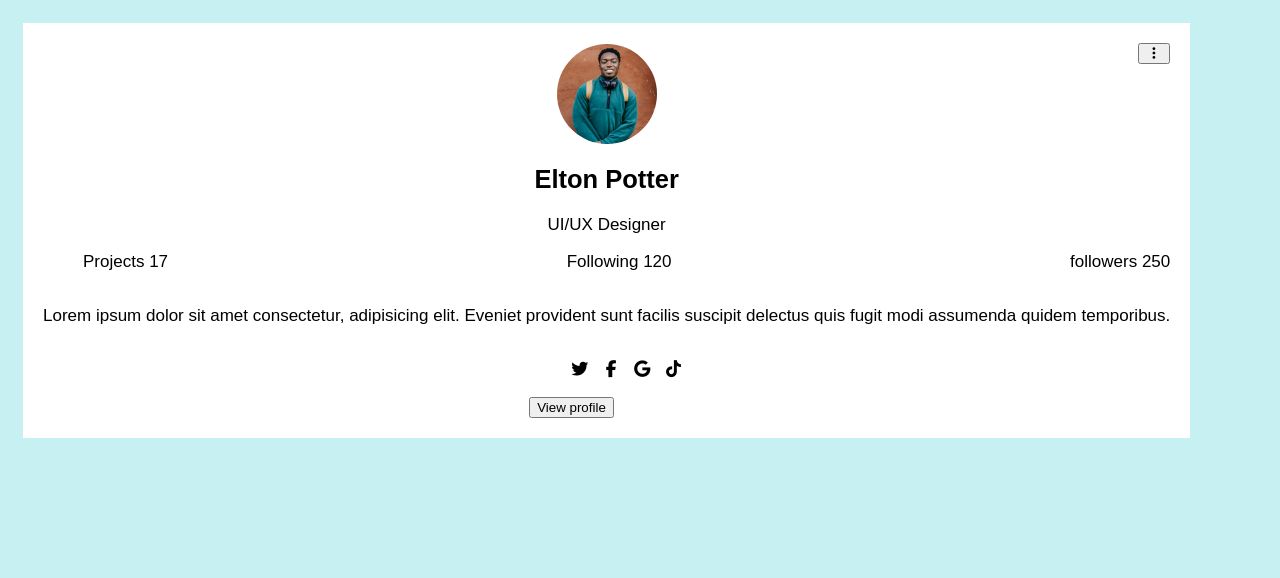
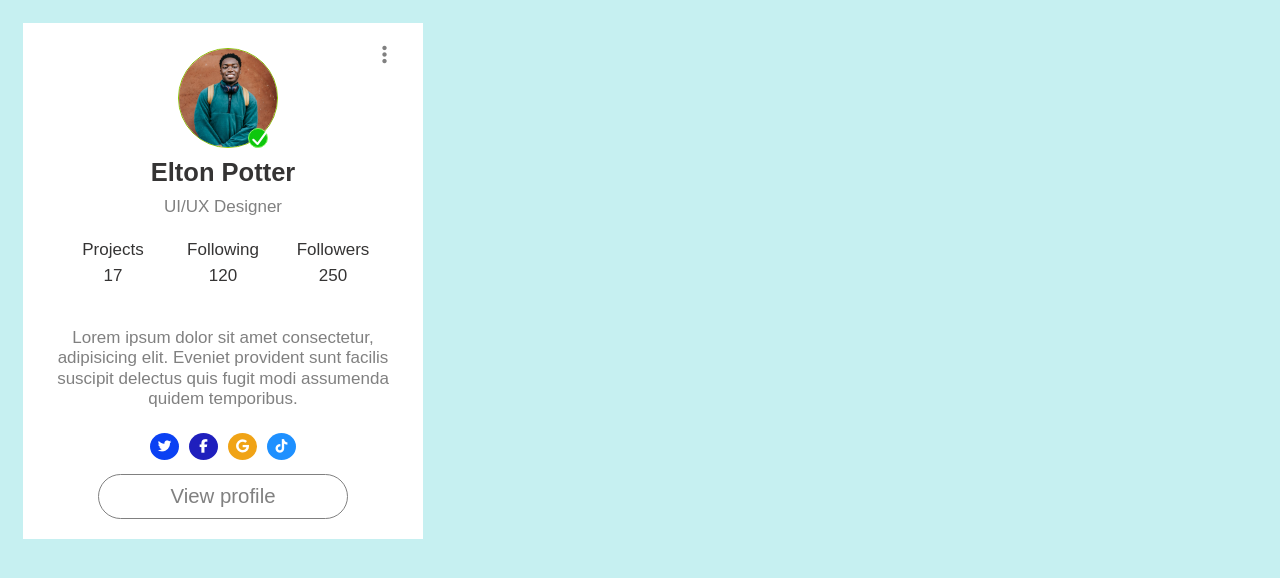
Before and after one commit to coolulka84-lab/CSS.-Flex-User-Card, a plain HTML site: page index.html in a window 1280 px wide. Drawn offline with Linux system fonts and the light colour scheme.

Commit message:
Add all styles

```diff
--- a/ACCETS/CSS/style.css
+++ b/ACCETS/CSS/style.css
@@ -4,11 +4,14 @@
 
 html {
   font-size: 17px;
+  color: gray;
+  --user-photo-size: 100px;
 }
 
 body {
   padding: 15px;
   display: flex;
+  flex-wrap: wrap;
   background-color: rgb(198, 240, 241);
   font-family: Arial, Helvetica, sans-serif;
 }
@@ -18,28 +21,70 @@ body {
   display: flex;
   flex-direction: column;
   align-items: center;
+  flex-basis: 300px;
+  min-width: 260px;
+  flex-grow: 1;
+  max-width: 400px;
 }
 
 .editBtn {
   align-self: flex-end;
+  border: none;
+  background-color: transparent;
+  color: gray;
+  font-size: 20px;
+}
+
+.editBtn:hover {
+  cursor: pointer;
 }
 
 .userImg {
-  width: 100px;
-  height: 100px;
+  width: var(--user-photo-size);
+  height: var(--user-photo-size);
   border-radius: 50%;
   object-fit: cover;
   margin-top: -20px;
+  border: 1px solid rgb(136, 194, 0);
+}
+
+.userName {
+  font-size: 1.5rem;
+  color: rgb(53, 52, 52);
+  margin: 10px;
+}
+.userJob {
+  font-size: 1rem;
+  margin: 0.4em;
+  margin: 0;
 }
 .userDescription {
   text-align: center;
+  padding-top: 10px;
+  margin: 10px;
+  line-height: 1.2;
 }
 
 .statistics {
   display: flex;
+  justify-content: space-between;
   list-style-type: none;
-  justify-content: space-between;
-  align-self: stretch;
+  color: rgb(53, 52, 52);
+  margin-top: 20px;
+  margin-bottom: 20px;
+  padding-left: 0;
+  gap: 30px;
+}
+
+.userStatistic {
+  display: flex;
+  width: 80px;
+  text-align: center;
+  line-height: 1.5;
+}
+
+.cardFooter {
+  margin-top: auto;
 }
 
 .sosialLinks {
@@ -47,14 +92,67 @@ body {
   list-style-type: none;
   justify-content: center;
   gap: 10px;
+  padding-left: 0;
+  color: white;
+  font-size: 0.8rem;
 }
 
-.cardFooter {
+.sosialLinkItem1 {
+  background-color: rgb(11, 65, 243);
+  border-radius: 50%;
+  padding: 6px;
 }
 
-.sosialLinkItem {
+.sosialLinkItem2 {
+  background-color: rgb(31, 31, 189);
+  border-radius: 50%;
+  padding: 6px;
 }
 
-.profile {
+.sosialLinkItem3 {
+  background-color: rgb(240, 163, 22);
+  border-radius: 50%;
+  padding: 6px;
+}
 
+.sosialLinkItem4 {
+  background-color: dodgerblue;
+  border-radius: 50%;
+  padding: 6px;
 }
+
+.checkmark {
+  display: flex;
+  width: 20px;
+  height: 20px;
+  color: white;
+  font-size: 1rem;
+  background-color: rgb(13, 199, 13);
+  border: 1px solid rgb(136, 245, 103);
+  border-radius: 50%;
+  flex-direction: column;
+  align-self: flex-end;
+  margin-left: -30px;
+  z-index: 1;
+}
+
+.photoConteiner {
+  display: flex;
+}
+
+.profileBtn {
+  display: flex;
+  justify-content: center;
+  font-size: 1.2rem;
+  color: gray;
+  text-align: center;
+  width: 250px;
+  padding: 10px;
+  border-radius: 30px;
+  background-color: initial;
+  border: 1px solid gray;
+}
+
+.profileBtn:hover {
+  cursor: pointer;
+}
--- a/index.html
+++ b/index.html
@@ -18,19 +18,23 @@
       <button class="editBtn">
         <i class="fa-solid fa-ellipsis-vertical"></i>
       </button>
-      <img
-        class="userImg"
+      <div class="photoConteiner">
+        <img class="userImg"
         src="./ACCETS/img/pexels-keira-burton-6147118.jpg"
-        alt="User photo"
-      />
-      <h2>Elton Potter</h2>
-      <div>UI/UX Designer</div>
+        alt="User photo"/>
+        <div class="checkmark">
+            <i class="fa-solid fa-check"></i>
+        </div>
+      </div>
+
+
+      <h2 class="userName">Elton Potter</h2>
+      <div class="userJob">UI/UX Designer</div>
 
         <ul class="statistics">
-                 <li>Projects 17</li>
-          <li>Following 120</li>
-          <li>followers 250</li>
-
+            <li class="userStatistic">Projects 17</li>
+            <li class="userStatistic">Following 120</li>
+            <li class="userStatistic">Followers 250</li>
         </ul>
 
       <p class="userDescription">
@@ -41,21 +45,20 @@
 
       <footer class="cardFooter">
         <ul class="sosialLinks">
-          <li class="sosialLinkItem">
+          <li class="sosialLinkItem1">
             <i class="fa-brands fa-twitter"></i>
           </li>
-          <li class="sosialLinkItem">
+          <li class="sosialLinkItem2">
             <i class="fa-brands fa-facebook-f"></i>
           </li>
-          <li class="sosialLinkItem">
+          <li class="sosialLinkItem3">
             <i class="fa-brands fa-google"></i>
           </li>
-          <li class="sosialLinkItem">
+          <li class="sosialLinkItem4">
             <i class="fa-brands fa-tiktok"></i>
           </li>
         </ul>
-
-        <button class="profile">View profile</button>
+        <button class="profileBtn">View profile</button>
       </footer>
     </article>
   </body>
```
